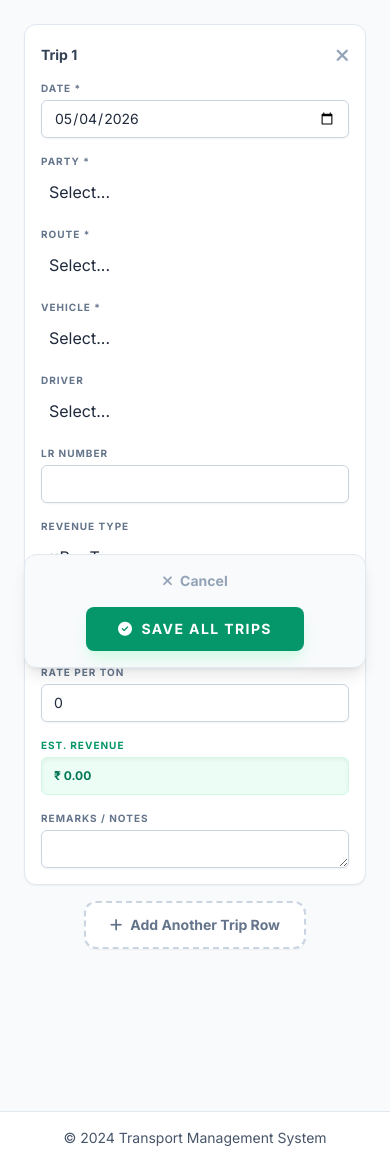
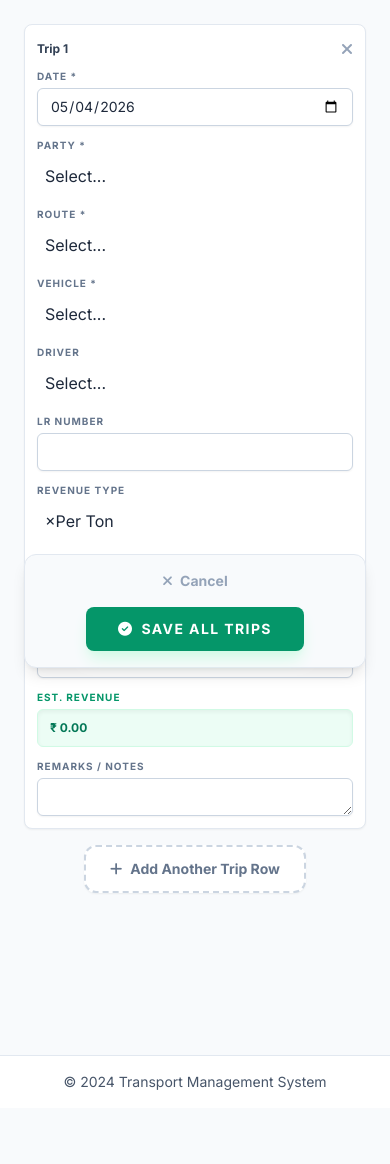
Before and after one commit to Frisked96/transport_management_system, a Django app: page /trip/bulk-create/ in a window 390 px wide. Shown: the part 160-1324 px from the top of the page. After the commit the page ends 1250 px from the top, so only its background shows below. Run offline with Django 4.2, Linux system fonts and the light colour scheme; the visitor is signed in with stand-in values (Sample User, id 1); data comes from the database, SQL or seed files in the repository; data that the repository does not hold is empty; some libraries are stand-ins or nearby versions.

Commit message:
feat: Enhance trip bulk form styling and improve input handling for weight and rate per ton

```diff
--- a/templates/trips/trip_bulk_form.html
+++ b/templates/trips/trip_bulk_form.html
@@ -26,25 +26,25 @@
             </div>
         {% endif %}
 
-        <div id="formset-container" class="space-y-4">
+        <div id="formset-container" class="space-y-3 md:space-y-4">
             {% for single_form in form %}
-                <div class="form-row bg-white border border-slate-200 rounded-xl shadow-sm relative">
+                <div class="form-row bg-white border border-slate-200 rounded-lg md:rounded-xl shadow-sm relative">
                     {% if single_form.non_field_errors %}
-                        <div class="bg-rose-50 border-b border-rose-200 text-rose-700 p-3 text-sm font-medium rounded-t-xl">
+                        <div class="bg-rose-50 border-b border-rose-200 text-rose-700 p-2 text-xs font-medium rounded-t-lg md:rounded-t-xl">
                             {{ single_form.non_field_errors }}
                         </div>
                     {% endif %}
 
-                    <div class="p-4">
-                        <div class="flex justify-between items-center mb-3">
-                            <h3 class="text-sm font-bold text-slate-700">Trip <span class="trip-counter">{{ forloop.counter }}</span></h3>
+                    <div class="p-3 md:p-4">
+                        <div class="flex justify-between items-center mb-2 md:mb-3">
+                            <h3 class="text-xs md:text-sm font-bold text-slate-700">Trip <span class="trip-counter">{{ forloop.counter }}</span></h3>
                             <button type="button" class="remove-row-btn text-slate-400 hover:text-rose-600 transition-colors" title="Remove Trip">
-                                <i class="fa-solid fa-xmark text-lg"></i>
+                                <i class="fa-solid fa-xmark text-base md:text-lg"></i>
                             </button>
                         </div>
 
                         <!-- Main Grid -->
-                        <div class="grid grid-cols-1 sm:grid-cols-2 md:grid-cols-4 lg:grid-cols-6 xl:grid-cols-12 gap-x-3 gap-y-4">
+                        <div class="grid grid-cols-1 sm:grid-cols-2 md:grid-cols-4 lg:grid-cols-6 xl:grid-cols-12 gap-x-2 md:gap-x-3 gap-y-3 md:gap-y-4">
                             <!-- Hidden inputs like ID and locations -->
                             {% for hidden in single_form.hidden_fields %}
                                 {{ hidden }}
--- a/trips/forms.py
+++ b/trips/forms.py
@@ -57,6 +57,8 @@ class TripForm(forms.ModelForm):
                 }
             ),
             'date': forms.DateInput(format='%Y-%m-%d', attrs={'type': 'date'}),
+            'weight': forms.NumberInput(attrs={'step': '0.01', 'inputmode': 'decimal'}),
+            'rate_per_ton': forms.NumberInput(attrs={'step': '0.01', 'inputmode': 'decimal'}),
             'pickup_location': forms.HiddenInput(),
             'delivery_location': forms.HiddenInput(),
         }
```
